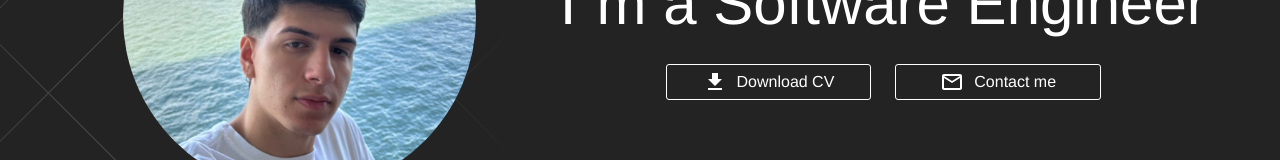
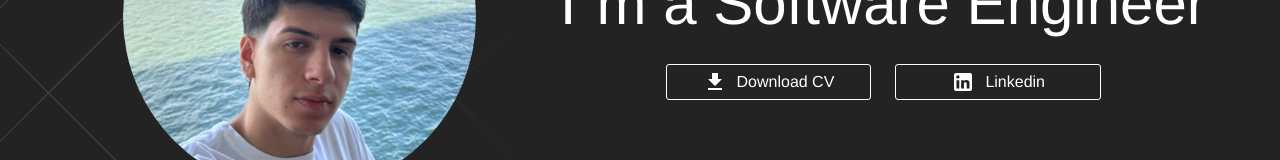
Before and after one commit to ArlindoSPJr/MyPortfolio, a React (Vite) app: page / in a window 1280 px wide. Shown: the part 380-540 px from the top of the page. Built offline with nearby package versions, Linux system fonts and the light colour scheme.

Commit message:
Finished project

```diff
--- a/src/components/StyledButton/StyledButton.tsx
+++ b/src/components/StyledButton/StyledButton.tsx
@@ -18,6 +18,7 @@ const StyledButton: React.FC<StyledButtonProps> = ({children, onClick}) => {
         display: "inline-flex",
         alignItems: "center",
         justifyContent: "center",
+        cursor: "pointer",
         gap: "10px",
         '&:hover': {
             backgroundColor: theme.palette.secondary.main
--- a/src/pages/Home/sections/Hero/Hero.tsx
+++ b/src/pages/Home/sections/Hero/Hero.tsx
@@ -2,9 +2,9 @@ import { Box, Container, styled, Typography } from "@mui/material";
 import Grid from "@mui/material/Grid";
 import myPhoto from "../../../../assets/images/myPhoto.png";
 import DownloadIcon from '@mui/icons-material/Download';
-import MailOutlineIcon from '@mui/icons-material/MailOutline';
 import StyledButton from "../../../../components/StyledButton/StyledButton";
 import { AnimatedBackground } from "../../../../components/AnimatedBackground/AnimatedBackground";
+import LinkedInIcon from '@mui/icons-material/LinkedIn';
 
 
 
@@ -49,7 +49,7 @@ const Hero = () => {
                         <Typography color="white" variant="h2" textAlign="center">I´m a Software Engineer</Typography>
                         <Grid container display="flex" justifyContent="center" spacing={3} pt={3}>
                             <Grid item xs={12} md={4} display="flex" justifyContent="center">
-                                <StyledButton onClick={() => console.log("Download CV")}>
+                                <StyledButton onClick={() => window.open('../../../../../public/Curriculo.pdf', '_blank')} >
                                     <DownloadIcon />
                                     <Typography>
                                         Download CV
@@ -57,10 +57,10 @@ const Hero = () => {
                                 </StyledButton>
                             </Grid>
                             <Grid item xs={12} md={4} display="flex" justifyContent="center">
-                                <StyledButton onClick={() => console.log("Contact me")}>
-                                    <MailOutlineIcon />
+                                <StyledButton onClick={() => window.open('https://www.linkedin.com/in/arlindo-j%C3%BAnior-904714230/', '_blank')}>
+                                    <LinkedInIcon />
                                     <Typography>
-                                        Contact me
+                                        Linkedin
                                     </Typography>
                                 </StyledButton>
                             </Grid>
```
Also changed, not shown: src/pages/Home/sections/Projects/Projects.tsx (+8 -7 lines), 1 other file (tests, documents, lock files or other folders).
